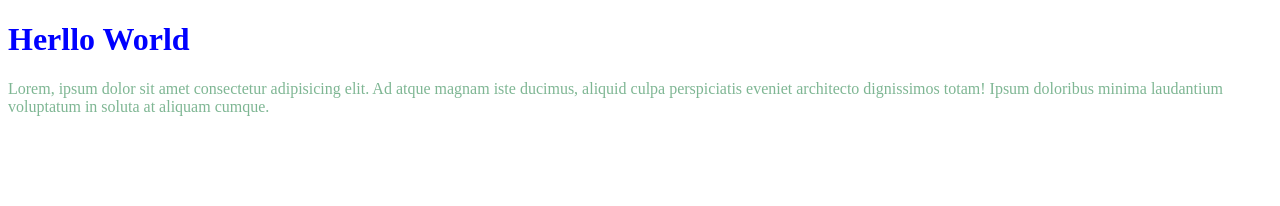
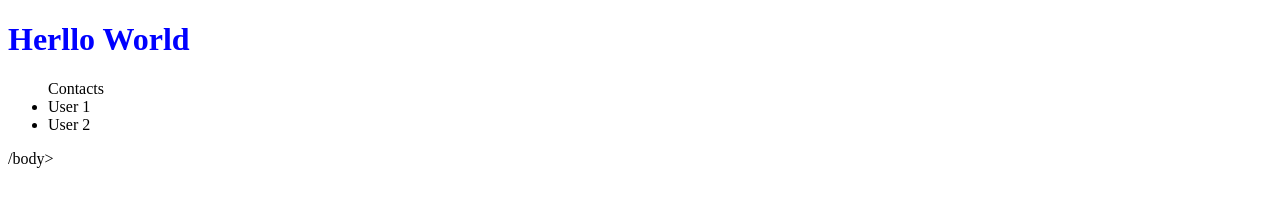
Before and after one commit to ptang001/my_devops_g2r, a plain HTML site: page index.html in a window 1280 px wide. Drawn offline with Linux system fonts and the light colour scheme.

Commit message:
add contacts to index.html

```diff
--- a/index.html
+++ b/index.html
@@ -8,6 +8,9 @@
 </head>
 <body>
     <h1>Herllo World</h1>
-    <p>Lorem, ipsum dolor sit amet consectetur adipisicing elit. Ad atque magnam iste ducimus, aliquid culpa perspiciatis eveniet architecto dignissimos totam! Ipsum doloribus minima laudantium voluptatum in soluta at aliquam cumque.</p>
-</body>
+    <ul>Contacts
+        <li>User 1</li>
+        <li>User 2</li>
+    </ul>
+ /body>
 </html>
```
